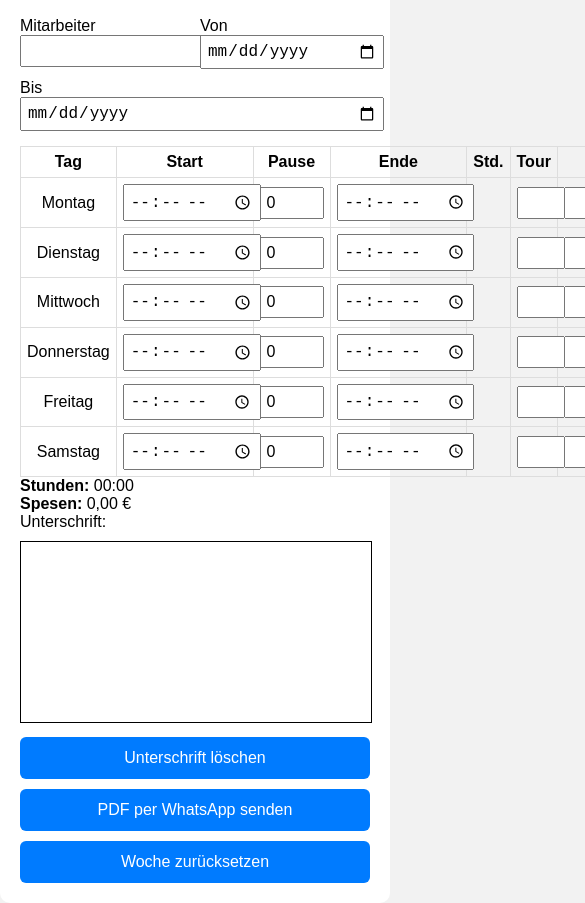
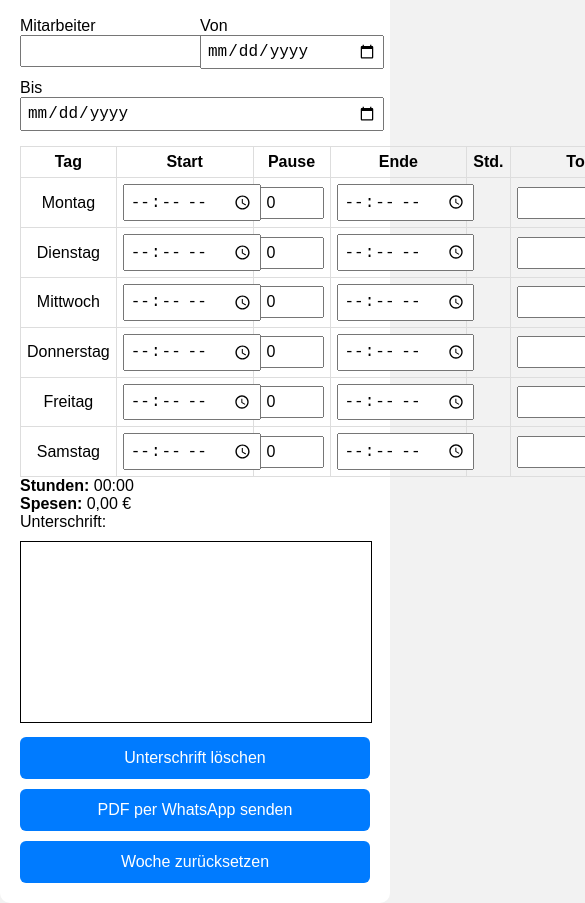
Before and after one commit to ThomasKarius/wochenbericht, a plain HTML site: page index.html in a window 390 px wide. Shown: the part 81-984 px from the top of the page, 585 px wide, since content can reach past the window. Drawn offline with nearby package versions, Linux system fonts and the light colour scheme.

Commit message:
Update style.css

```diff
--- a/style.css
+++ b/style.css
@@ -38,6 +38,7 @@ input {
 table {
     width: 100%;
     border-collapse: collapse;
+    table-layout: auto !important;
     margin-top: 15px;
 }
 
@@ -53,6 +54,21 @@ th, td {
 
 .spesen-col {
     width: 40px;
+}
+
+/* TOUR – BREITER */
+.tour-col {
+    width: 160px;
+}
+
+td:nth-child(6) input {
+    width: 150px !important;
+}
+
+@media (max-width: 420px) {
+    td:nth-child(6) input {
+        width: 120px !important;
+    }
 }
 
 #signature {
```
